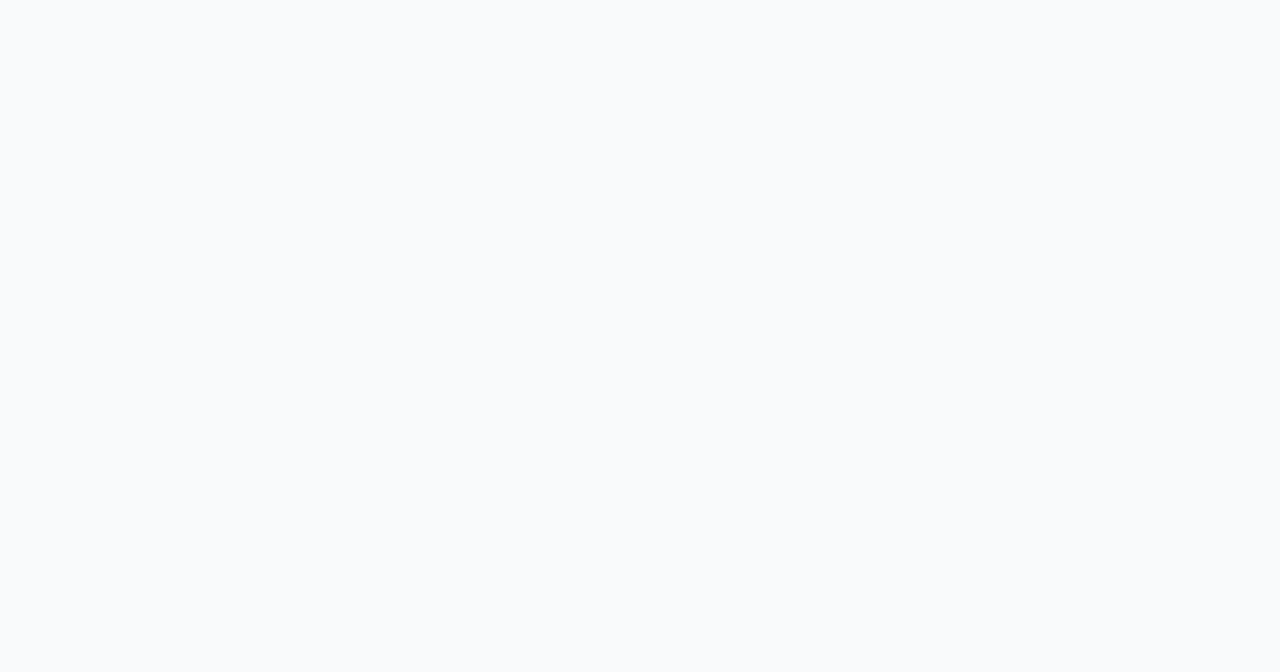
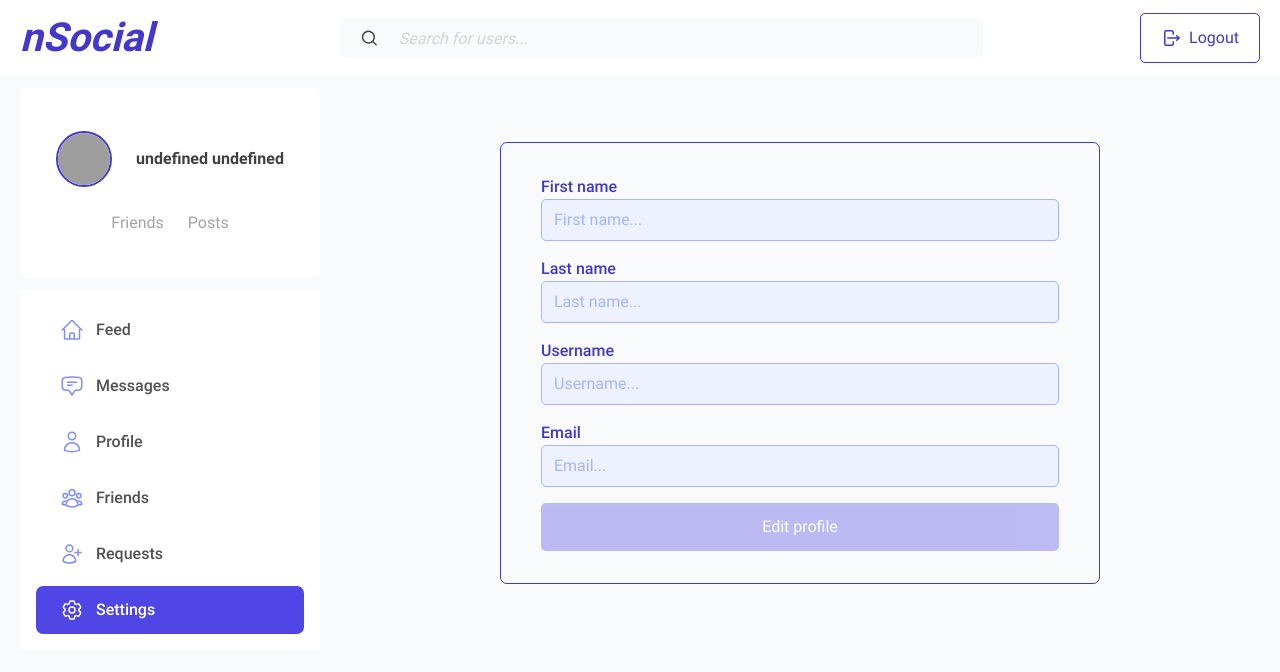
Before and after one commit to stefaN-N-N/nqode-social, a React (Vite) app: page /settings in a window 1280 px wide. Before the commit this address had no page. Shown: the top 672 px of the page. Built offline with nearby package versions, Linux system fonts and the light colour scheme; grey boxes are pictures that could not be loaded.

Commit message:
SN-17 Edit page

```diff
--- a/src/App.tsx
+++ b/src/App.tsx
@@ -5,6 +5,7 @@ import Login from './pages/Login/Login';
 import Register from './pages/Register/Register';
 import { ToastContainer } from 'react-toastify';
 import 'react-toastify/dist/ReactToastify.css';
+import Edit from './pages/Edit/Edit';
 
 const App = () => {
   return (
@@ -14,6 +15,7 @@ const App = () => {
         <Routes>
           <Route path='/' element={<Layout />}>
             <Route path='home' element={<Home />} />
+            <Route path='/settings' element={<Edit />} />
           </Route>
           <Route path='/login' element={<Login />} />
           <Route path='/register' element={<Register />} />
--- a/src/components/UserInfo/UserInfo.tsx
+++ b/src/components/UserInfo/UserInfo.tsx
@@ -1,18 +1,12 @@
 import { useEffect, useState } from 'react';
 import classes from './UserInfo.module.scss';
-import UserResponse from 'src/model/UserResponse';
 import { countUserPosts } from 'src/services/UserService';
+import { loggedUser } from '../state/atom';
+import { useRecoilState } from 'recoil';
 
 const UserInfo = () => {
-  const [user, setUser] = useState<UserResponse>();
+  const [user] = useRecoilState(loggedUser);
   const [postsNumber, setPostsNumber] = useState();
-
-  useEffect(() => {
-    const userString = localStorage.getItem('user');
-    if (userString) {
-      setUser(JSON.parse(userString));
-    }
-  }, []);
 
   useEffect(() => {
     if (user?.id) {
--- /dev/null
+++ b/src/components/state/atom.ts
@@ -0,0 +1,7 @@
+import { atom } from 'recoil';
+import UserResponse from 'src/model/UserResponse';
+
+export const loggedUser = atom({
+  key: 'loggedUser',
+  default: {} as UserResponse
+});
--- a/src/main.tsx
+++ b/src/main.tsx
@@ -2,9 +2,12 @@ import React from 'react';
 import ReactDOM from 'react-dom/client';
 import App from './App.tsx';
 import './styles/index.scss';
+import { RecoilRoot } from 'recoil';
 
 ReactDOM.createRoot(document.getElementById('root')!).render(
   <React.StrictMode>
-    <App />
+    <RecoilRoot>
+      <App />
+    </RecoilRoot>
   </React.StrictMode>
 );
--- /dev/null
+++ b/src/model/UserUpdate.ts
@@ -0,0 +1,6 @@
+export default interface UserUpdate {
+  firstName: string;
+  lastName: string;
+  username: string;
+  email: string;
+}
--- /dev/null
+++ b/src/pages/Edit/Edit.module.scss
@@ -0,0 +1,15 @@
+@import 'src/styles/settings.scss';
+
+.c-edit-container {
+  display: flex;
+  justify-content: center;
+  align-items: center;
+
+  height: $full-height;
+
+  &__form {
+    margin: $space-4xl auto;
+
+    width: $with-edit-form;
+  }
+}
--- /dev/null
+++ b/src/pages/Edit/Edit.tsx
@@ -0,0 +1,117 @@
+import React, { useEffect, useState } from 'react';
+import { FormikProps, useFormik } from 'formik';
+import { toast } from 'react-toastify';
+import Button from 'src/components/core/Button/Button';
+import Form from 'src/components/core/Form/Form';
+import Input from 'src/components/core/Input/Input';
+import UserUpdate from 'src/model/UserUpdate';
+import { update } from 'src/services/UserService';
+import { updateUserSchema } from 'src/shared/schemas/Schemas';
+import classes from './Edit.module.scss';
+import { useRecoilState } from 'recoil';
+import { loggedUser } from 'src/components/state/atom';
+
+const Edit = () => {
+  const [user, setUser] = useRecoilState(loggedUser);
+
+  const [updateUser, setUpdateUser] = useState<UserUpdate>({
+    firstName: '',
+    lastName: '',
+    email: '',
+    username: ''
+  });
+
+  const {
+    values,
+    errors,
+    touched,
+    handleBlur,
+    handleChange,
+    handleSubmit,
+    isSubmitting,
+    dirty
+  }: FormikProps<UserUpdate> = useFormik({
+    initialValues: updateUser,
+    validationSchema: updateUserSchema,
+    onSubmit,
+    enableReinitialize: true
+  });
+
+  useEffect(() => {
+    setUpdateUser({
+      firstName: user.firstName,
+      lastName: user.lastName,
+      username: user.username,
+      email: user.email
+    });
+  }, [setUpdateUser, user]);
+
+  async function onSubmit(values: UserUpdate) {
+    update(values, user.id.toString())
+      .then(() => {
+        toast.success('Successfully updated!');
+        setUser((prevUser) => ({
+          ...prevUser,
+          firstName: values.firstName,
+          lastName: values.lastName,
+          email: values.email,
+          username: values.username
+        }));
+      })
+      .catch(() => {
+        toast.error('Something went wrong');
+      });
+  }
+
+  return (
+    <div className={`${classes['c-edit-container']}`}>
+      <div className={`${classes['c-edit-container__form']}`}>
+        <Form onSubmit={handleSubmit}>
+          <Input
+            label='First name'
+            type='text'
+            name='firstName'
+            placeholder='First name...'
+            value={values.firstName}
+            onChange={handleChange}
+            onBlur={handleBlur}
+            error={touched.firstName && errors.firstName ? errors.firstName : ''}
+          />
+          <Input
+            label='Last name'
+            type='text'
+            name='lastName'
+            placeholder='Last name...'
+            value={values.lastName}
+            onChange={handleChange}
+            onBlur={handleBlur}
+            error={touched.lastName && errors.lastName ? errors.lastName : ''}
+          />
+          <Input
+            label='Username'
+            type='text'
+            name='username'
+            placeholder='Username...'
+            value={values.username}
+            onChange={handleChange}
+            onBlur={handleBlur}
+            error={touched.username && errors.username ? errors.username : ''}
+          />
+          <Input
+            label='Email'
+            type='text'
+            name='email'
+            placeholder='Email...'
+            value={values.email}
+            onChange={handleChange}
+            onBlur={handleBlur}
+            error={touched.email && errors.email ? errors.email : ''}
+          />
+          <Button label='Edit profile' disabled={!dirty || isSubmitting} type='submit' />
+        </Form>
+      </div>
+    </div>
+  );
+};
+
+export default Edit;
--- a/src/pages/Home/Home.tsx
+++ b/src/pages/Home/Home.tsx
@@ -1,8 +1,20 @@
 import classes from './Home.module.scss';
 import Sidebar from 'src/components/Sidebar/Sidebar';
 import Feed from 'src/components/Feed/Feed';
+import { useRecoilState } from 'recoil';
+import { loggedUser } from 'src/components/state/atom';
+import { useEffect } from 'react';
 
 const Home = () => {
+  const [, setUser] = useRecoilState(loggedUser);
+
+  useEffect(() => {
+    const userString = localStorage.getItem('user');
+    if (userString) {
+      setUser(JSON.parse(userString));
+    }
+  }, [setUser]);
+
   return (
     <div className={`${classes['c-home']}`}>
       <Feed />
--- a/src/services/UserService.ts
+++ b/src/services/UserService.ts
@@ -1,5 +1,6 @@
 import { axios } from 'src/config/axios';
 import UserRegister from 'src/model/UserRegister';
+import UserUpdate from 'src/model/UserUpdate';
 
 export const register = (user: UserRegister) => {
   return axios.post('auth/register', user);
@@ -20,3 +21,15 @@ export const search = (searchTerm: string) => {
 export const countUserPosts = (id: number) => {
   return axios.get(`users/${id}/count-posts`);
 };
+
+export const isUsernameEditable = (username: string, id: string) => {
+  return axios.get(`users/editable-username/${username}/${id}`);
+};
+
+export const isEmailEditable = (email: string, id: string) => {
+  return axios.get(`users/editable-email/${email}/${id}`);
+};
+
+export const update = (user: UserUpdate, id: string) => {
+  return axios.put(`users/${id}`, user);
+};
--- a/src/shared/schemas/Schemas.ts
+++ b/src/shared/schemas/Schemas.ts
@@ -1,6 +1,12 @@
 import AuthenticationRequest from 'src/model/AuthenticationRequest';
 import UserRegister from 'src/model/UserRegister';
-import { checkEmail, checkUsername } from 'src/services/UserService';
+import UserUpdate from 'src/model/UserUpdate';
+import {
+  checkEmail,
+  checkUsername,
+  isEmailEditable,
+  isUsernameEditable
+} from 'src/services/UserService';
 import * as yup from 'yup';
 
 export const registerSchema: yup.Schema<UserRegister> = yup.object().shape({
@@ -41,3 +47,45 @@ export const loginSchema: yup.Schema<AuthenticationRequest> = yup.object().shape
   username: yup.string().required('Enter username'),
   password: yup.string().required('Enter password')
 });
+
+export const updateUserSchema: yup.Schema<UserUpdate> = yup.object().shape({
+  firstName: yup.string().required('First name is required'),
+  lastName: yup.string().required('Last name is required'),
+  username: yup
+    .string()
+    .required('Username is required')
+    .test('is-editable-username', 'Username is already taken', async function (username) {
+      const userString = localStorage.getItem('user');
+      if (userString) {
+        const { id } = JSON.parse(userString);
+        try {
+          const isUnique = (await isUsernameEditable(username, id)).data;
+          console.log(isUnique);
+          return isUnique;
+        } catch (error) {
+          return false;
+        }
+      } else {
+        return false;
+      }
+    }),
+  email: yup
+    .string()
+    .email('Invalid email format')
+    .required('Email is required')
+    .test('is-editable-email', 'Email is already taken', async function (email) {
+      const userString = localStorage.getItem('user');
+      if (userString) {
+        const { id } = JSON.parse(userString);
+        try {
+          const isUnique = (await isEmailEditable(email, id)).data;
+          console.log(isUnique);
+          return isUnique;
+        } catch (error) {
+          return false;
+        }
+      } else {
+        return false;
+      }
+    })
+});
--- a/src/styles/general/_variables.scss
+++ b/src/styles/general/_variables.scss
@@ -68,6 +68,7 @@ $line-height-base: 1.5;
 // Dimensions
 $full-width: 100%;
 $width-form: 40rem; // 400px
+$with-edit-form: 60rem; // 600px
 $full-height: 100%;
 
 // Spacings
```
